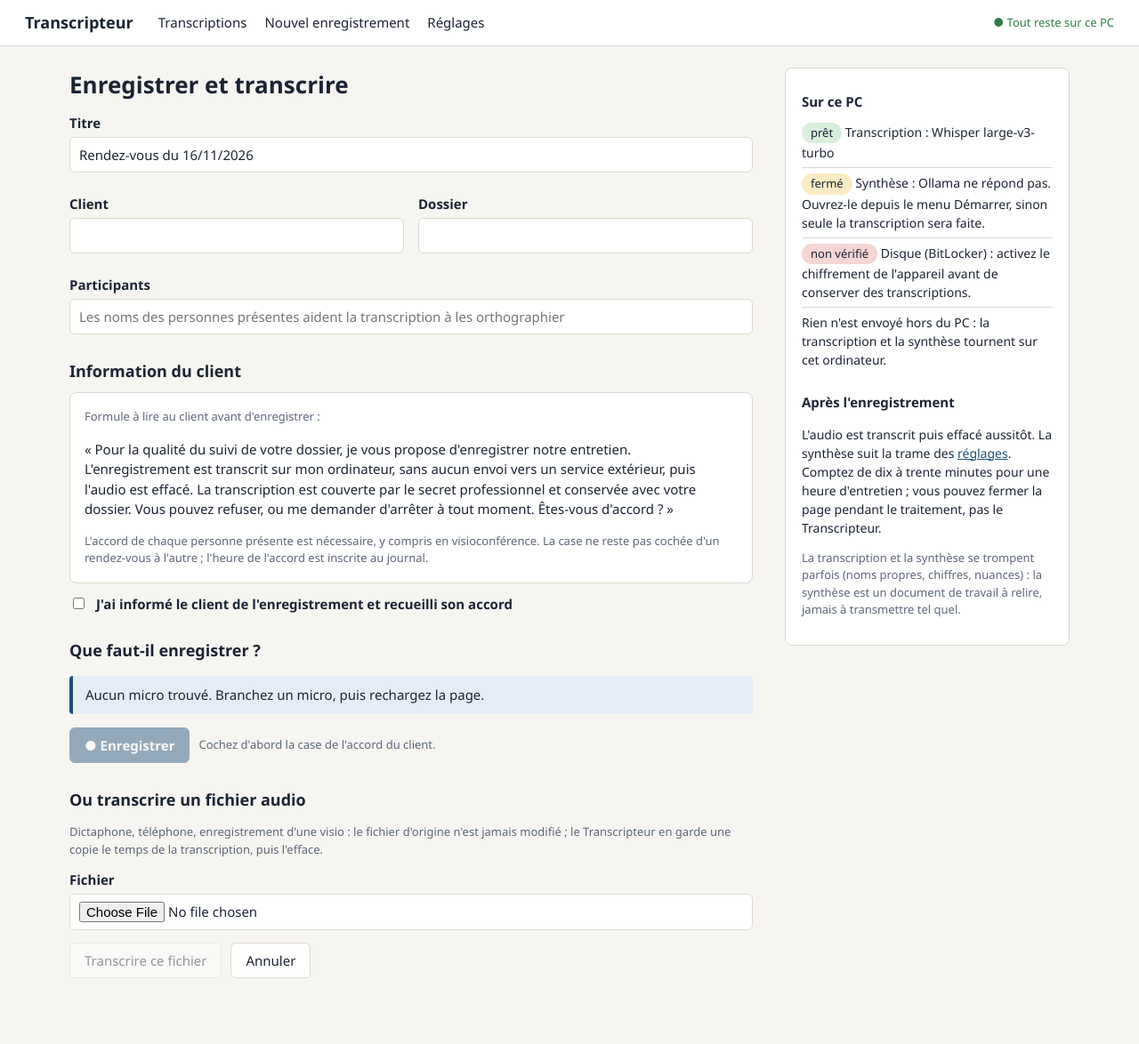
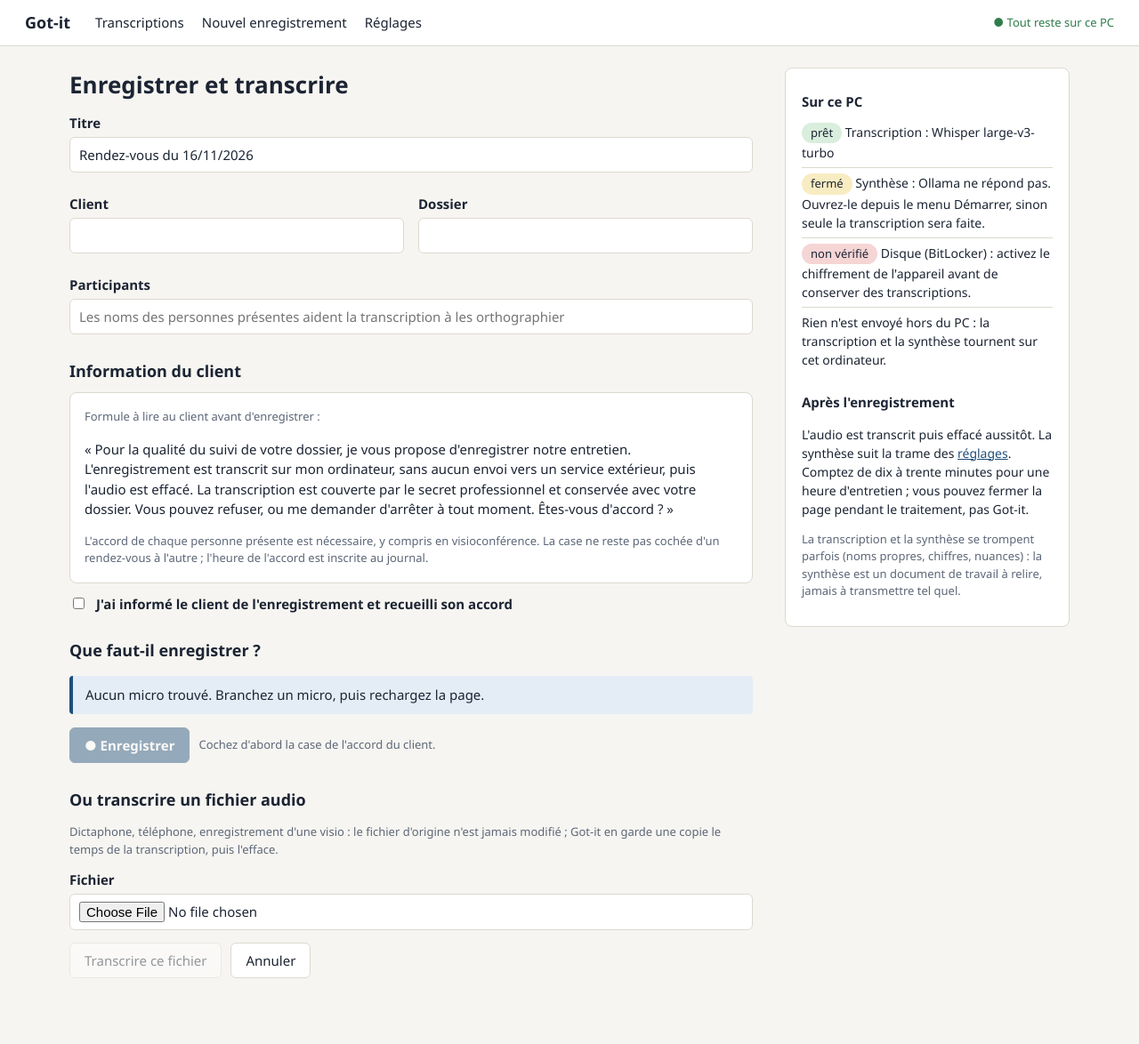
Before and after one commit to fanny-ctrl/got-it, a FastAPI app: page /nouvelle in a window 1280 px wide. Shown: the whole page at 89% size. Run offline with FastAPI, Linux system fonts and the light colour scheme; data that the repository does not hold is empty.

Commit message:
Renommer le logiciel en Got-it
Le nom affiché, les messages, le README et le dossier des données
(C:\Users\<vous>\Got-it) changent ; le paquet Python reste « transcripteur ».

Co-Authored-By: Claude Fable 5.2 <noreply@anthropic.com>

```diff
--- a/outils/serveur_test.py
+++ b/outils/serveur_test.py
@@ -1,9 +1,9 @@
-"""Serveur de test : un Transcripteur à part, qui ne touche ni aux vraies données ni au vrai micro.
+"""Serveur de test : un Got-it à part, qui ne touche ni aux vraies données ni au vrai micro.
 
 Usage : .venv\\Scripts\\python.exe outils\\serveur_test.py [port] [dossier_audio]
 
 - Les données vont dans %TEMP%\\transcripteur-test (à supprimer après les tests), jamais dans
-  C:\\Users\\<vous>\\Transcripteur.
+  C:\\Users\\<vous>\\Got-it.
 - Si `dossier_audio` est donné, aucun périphérique réel n'est ouvert : `micro.wav` (et `ordinateur.wav` s'il
   existe) de ce dossier sont rejoués à la place du micro et du son de l'ordinateur.
 """
@@ -27,5 +27,5 @@ import uvicorn  # noqa: E402
 
 from transcripteur.app import app  # noqa: E402
 
-print(f"Transcripteur de test : http://127.0.0.1:{port}/ (données dans {os.environ['TRANSCRIPTEUR_DONNEES']})")
+print(f"Got-it de test : http://127.0.0.1:{port}/ (données dans {os.environ['TRANSCRIPTEUR_DONNEES']})")
 uvicorn.run(app, host="127.0.0.1", port=port, log_level="warning")
--- a/transcripteur/__init__.py
+++ b/transcripteur/__init__.py
@@ -1,3 +1,3 @@
-"""Transcripteur : enregistrer, transcrire et résumer un rendez-vous sans rien envoyer hors du PC."""
+"""Got-it : enregistrer, transcrire et résumer un rendez-vous sans rien envoyer hors du PC."""
 
 VERSION = "1.0"
--- a/transcripteur/app.py
+++ b/transcripteur/app.py
@@ -1,4 +1,4 @@
-"""L'application : pages et routes du Transcripteur.
+"""L'application : pages et routes de Got-it.
 
 Routes :
   GET  /                          toutes les transcriptions, de la plus récente à la plus ancienne
@@ -15,10 +15,10 @@ Routes :
   GET  /t/{id}/word               la synthèse en Word (?texte=1 : avec le texte intégral)
   GET  /api/t/{id}                état en JSON pour le suivi (chrono, niveaux, progression)
   GET  /reglages, POST /reglages  nom de l'avocat, formule d'information, trame de la synthèse, modèle Ollama
-  GET  /api/version               pour que lancer.py reconnaisse un Transcripteur déjà ouvert
+  GET  /api/version               pour que lancer.py reconnaisse un Got-it déjà ouvert
 
 Sécurité locale : le serveur n'écoute que sur 127.0.0.1 ; `verifier_provenance` refuse tout autre nom d'hôte
-(protection contre le « DNS rebinding ») et toute écriture qui ne vient pas d'une page du Transcripteur.
+(protection contre le « DNS rebinding ») et toute écriture qui ne vient pas d'une page de Got-it.
 """
 
 from __future__ import annotations
@@ -64,7 +64,7 @@ async def cycle(application: FastAPI):
     yield
 
 
-app = FastAPI(title="Transcripteur", docs_url=None, redoc_url=None, openapi_url=None, lifespan=cycle)
+app = FastAPI(title="Got-it", docs_url=None, redoc_url=None, openapi_url=None, lifespan=cycle)
 app.mount("/static", StaticFiles(directory=RACINE / "static"), name="static")
 templates = Jinja2Templates(directory=RACINE / "templates")
 
@@ -73,11 +73,11 @@ templates = Jinja2Templates(directory=RACINE / "templates")
 async def verifier_provenance(request: Request, suite):
     hote = request.headers.get("host", "")
     if hote.split(":")[0] not in ("127.0.0.1", "localhost"):
-        return PlainTextResponse("Le Transcripteur ne répond que sur ce PC.", status_code=403)
+        return PlainTextResponse("Got-it ne répond que sur ce PC.", status_code=403)
     if request.method not in ("GET", "HEAD", "OPTIONS"):
         provenance = request.headers.get("origin") or request.headers.get("referer") or ""
         if not (provenance == f"http://{hote}" or provenance.startswith(f"http://{hote}/")):
-            return PlainTextResponse("Cette demande ne vient pas d'une page du Transcripteur.", status_code=403)
+            return PlainTextResponse("Cette demande ne vient pas d'une page de Got-it.", status_code=403)
     reponse = await suite(request)
     reponse.headers["Cache-Control"] = "no-store"
     reponse.headers["X-Content-Type-Options"] = "nosniff"
@@ -179,7 +179,7 @@ def creer_ligne(conn, champs: dict, source: str, statut: str, accord_le: str = "
 
 @app.get("/api/version")
 def version_api():
-    return {"application": "Transcripteur", "version": VERSION}
+    return {"application": "Got-it", "version": VERSION}
 
 
 @app.get("/", response_class=HTMLResponse)
--- a/transcripteur/audio.py
+++ b/transcripteur/audio.py
@@ -8,7 +8,7 @@ Deux façons d'enregistrer :
 
 La bibliothèque soundcard parle à Windows ; chaque source est lue dans son propre fil d'exécution et un dernier
 fil mélange les sources et écrit un WAV 16 kHz mono. Le module wave réécrit l'en-tête à chaque bloc : le fichier
-reste lisible même si le Transcripteur s'arrête pendant l'enregistrement.
+reste lisible même si Got-it s'arrête pendant l'enregistrement.
 
 Pour les tests, la variable TRANSCRIPTEUR_AUDIO_TEST désigne un dossier : `micro.wav` (et `ordinateur.wav` s'il
 existe) y sont rejoués à la place des vrais périphériques. Aucun micro réel n'est alors ouvert.
@@ -271,7 +271,7 @@ def duree_wav(chemin: Path) -> float:
 def lire_audio(chemin: Path) -> np.ndarray:
     """L'audio en 16 kHz mono, nombres flottants, comme Whisper l'attend.
 
-    Un WAV 16 kHz mono 16 bits (les enregistrements du Transcripteur) est lu tel quel ; tout autre fichier est
+    Un WAV 16 kHz mono 16 bits (les enregistrements de Got-it) est lu tel quel ; tout autre fichier est
     décodé par PyAV. On ne passe pas par `faster_whisper.decode_audio` : il appelle `av.open(...,
     metadata_errors=...)`, option que PyAV a retirée (version 19), ce qui fait échouer la transcription."""
     if chemin.suffix.lower() == ".wav":
--- a/transcripteur/base.py
+++ b/transcripteur/base.py
@@ -1,6 +1,6 @@
-"""La base SQLite du Transcripteur : transcriptions, journal et réglages.
+"""La base SQLite de Got-it : transcriptions, journal et réglages.
 
-Tout est rangé dans C:\\Users\\<vous>\\Transcripteur, volontairement hors des dossiers synchronisés (OneDrive,
+Tout est rangé dans C:\\Users\\<vous>\\Got-it, volontairement hors des dossiers synchronisés (OneDrive,
 Dropbox…) : la base `transcripteur.db` et, le temps d'une transcription, le dossier `enregistrements`.
 La variable TRANSCRIPTEUR_DONNEES désigne un autre dossier (les tests s'en servent pour travailler à part).
 """
@@ -14,7 +14,7 @@ import time
 from datetime import datetime
 from pathlib import Path
 
-DOSSIER = Path(os.environ.get("TRANSCRIPTEUR_DONNEES") or Path.home() / "Transcripteur")
+DOSSIER = Path(os.environ.get("TRANSCRIPTEUR_DONNEES") or Path.home() / "Got-it")
 CHEMIN_BASE = DOSSIER / "transcripteur.db"
 
 SCHEMA = """
--- a/transcripteur/static/style.css
+++ b/transcripteur/static/style.css
@@ -1,4 +1,4 @@
-/* Transcripteur : une feuille de style sobre, sans police ni ressource venue d'Internet. */
+/* Got-it : une feuille de style sobre, sans police ni ressource venue d'Internet. */
 
 :root {
   --encre: #1c2433;
--- a/transcripteur/templates/base.html
+++ b/transcripteur/templates/base.html
@@ -3,12 +3,12 @@
 <head>
   <meta charset="utf-8">
   <meta name="viewport" content="width=device-width, initial-scale=1">
-  <title>{% block titre %}Transcripteur{% endblock %}</title>
+  <title>{% block titre %}Got-it{% endblock %}</title>
   <link rel="stylesheet" href="/static/style.css?v={{ version }}">
 </head>
 <body>
   <header class="bandeau">
-    <a class="marque" href="/">Transcripteur</a>
+    <a class="marque" href="/">Got-it</a>
     <nav>
       <a href="/">Transcriptions</a>
       <a href="/nouvelle">Nouvel enregistrement</a>
--- a/transcripteur/templates/erreur.html
+++ b/transcripteur/templates/erreur.html
@@ -1,5 +1,5 @@
 {% extends "base.html" %}
-{% block titre %}Impossible · Transcripteur{% endblock %}
+{% block titre %}Impossible · Got-it{% endblock %}
 {% block contenu %}
 <h1>Ce n'est pas possible</h1>
 <p class="message">{{ detail }}</p>
--- a/transcripteur/templates/liste.html
+++ b/transcripteur/templates/liste.html
@@ -25,7 +25,7 @@
 {% else %}
 <div class="accueil">
   <p>Aucune transcription pour l'instant.</p>
-  <p>Le Transcripteur enregistre un rendez-vous (au cabinet avec le micro, ou en visioconférence avec le micro et le son de l'ordinateur), le transcrit et en rédige une synthèse. L'audio est effacé dès qu'il est transcrit, et rien n'est envoyé sur Internet.</p>
+  <p>Got-it enregistre un rendez-vous (au cabinet avec le micro, ou en visioconférence avec le micro et le son de l'ordinateur), le transcrit et en rédige une synthèse. L'audio est effacé dès qu'il est transcrit, et rien n'est envoyé sur Internet.</p>
   <p>Avant le premier enregistrement, indiquez votre nom dans les <a href="/reglages">réglages</a>&nbsp;: il aide la transcription et la synthèse.</p>
 </div>
 {% endif %}
--- a/transcripteur/templates/nouvelle.html
+++ b/transcripteur/templates/nouvelle.html
@@ -1,5 +1,5 @@
 {% extends "base.html" %}
-{% block titre %}Nouvel enregistrement · Transcripteur{% endblock %}
+{% block titre %}Nouvel enregistrement · Got-it{% endblock %}
 {% block contenu %}
 {# Préparation d'un enregistrement : rattachement, formule d'information, accord du client, ce qu'on enregistre ;
    ou import d'un fichier audio. Un seul formulaire, deux boutons : « Enregistrer » (accord obligatoire) et
@@ -67,7 +67,7 @@
     </div>
 
     <h2>Ou transcrire un fichier audio</h2>
-    <p class="discret">Dictaphone, téléphone, enregistrement d'une visio&nbsp;: le fichier d'origine n'est jamais modifié&nbsp;; le Transcripteur en garde une copie le temps de la transcription, puis l'efface.</p>
+    <p class="discret">Dictaphone, téléphone, enregistrement d'une visio&nbsp;: le fichier d'origine n'est jamais modifié&nbsp;; Got-it en garde une copie le temps de la transcription, puis l'efface.</p>
     <label>Fichier
       <input type="file" name="fichier" id="fichier" accept="audio/*,video/mp4,{{ extensions }}">
     </label>
@@ -80,7 +80,7 @@
   <aside>
     {% include "_environnement.html" %}
     <h3>Après l'enregistrement</h3>
-    <p>L'audio est transcrit puis effacé aussitôt. La synthèse suit la trame des <a href="/reglages">réglages</a>. Comptez de dix à trente minutes pour une heure d'entretien&nbsp;; vous pouvez fermer la page pendant le traitement, pas le Transcripteur.</p>
+    <p>L'audio est transcrit puis effacé aussitôt. La synthèse suit la trame des <a href="/reglages">réglages</a>. Comptez de dix à trente minutes pour une heure d'entretien&nbsp;; vous pouvez fermer la page pendant le traitement, pas Got-it.</p>
     <p class="discret">La transcription et la synthèse se trompent parfois (noms propres, chiffres, nuances)&nbsp;: la synthèse est un document de travail à relire, jamais à transmettre tel quel.</p>
   </aside>
 </div>
--- a/transcripteur/templates/reglages.html
+++ b/transcripteur/templates/reglages.html
@@ -1,5 +1,5 @@
 {% extends "base.html" %}
-{% block titre %}Réglages · Transcripteur{% endblock %}
+{% block titre %}Réglages · Got-it{% endblock %}
 {% block contenu %}
 <div class="deux-zones">
   <form class="formulaire" method="post" action="/reglages">
@@ -38,7 +38,7 @@
     {% include "_environnement.html" %}
     <h3>Où sont les données</h3>
     <p>La base et, le temps d'une transcription, les enregistrements sont dans <code>{{ dossier }}</code>, hors des dossiers synchronisés avec un service en ligne. Ne déplacez pas ce dossier dans OneDrive, Dropbox ou Google Drive.</p>
-    <p class="discret">Transcripteur {{ version }}</p>
+    <p class="discret">Got-it {{ version }}</p>
   </aside>
 </div>
 {% endblock %}
--- a/transcripteur/traitement.py
+++ b/transcripteur/traitement.py
@@ -8,7 +8,7 @@
   réglages. Sans Ollama, la transcription se fait quand même, sans synthèse.
 
 Les traitements passent un par un dans une file, dans un fil d'exécution ; au démarrage, `reprendre()` remet en
-file ce qu'un arrêt du Transcripteur a coupé.
+file ce qu'un arrêt de Got-it a coupé.
 """
 
 from __future__ import annotations
@@ -345,11 +345,11 @@ def reprendre() -> None:
                     duree = audio.duree_wav(chemin) if chemin and chemin.exists() else 0.0
                 except Exception:
                     duree = 0.0
-                etape = "Enregistrement coupé par l'arrêt du Transcripteur"
+                etape = "Enregistrement coupé par l'arrêt de Got-it"
                 etape += f" : {duree_lisible(duree)} conservées." if duree else "."
                 conn.execute("UPDATE transcriptions SET statut = 'interrompue', duree = ?, etape = ?, modifie_le = ?"
                              " WHERE id = ?", (duree, etape, base.maintenant(), t["id"]))
-                base.journaliser(conn, t["id"], "arrêt du Transcripteur pendant l'enregistrement")
+                base.journaliser(conn, t["id"], "arrêt de Got-it pendant l'enregistrement")
             a_reprendre = [r["id"] for r in conn.execute(
                 "SELECT id FROM transcriptions WHERE statut IN ('en attente', 'transcription', 'synthèse')"
                 " ORDER BY id")]
```
Also changed, not shown: lancer.py (+8 -8 lines), outils/preparer.py (+4 -4 lines), transcripteur/templates/fiche.html (+5 -5 lines), README.md, 3 other files.
